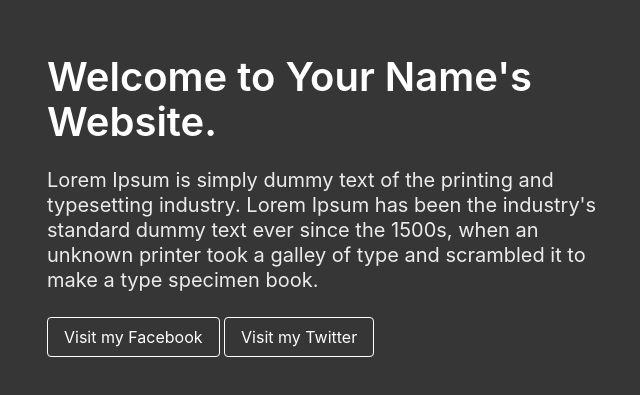
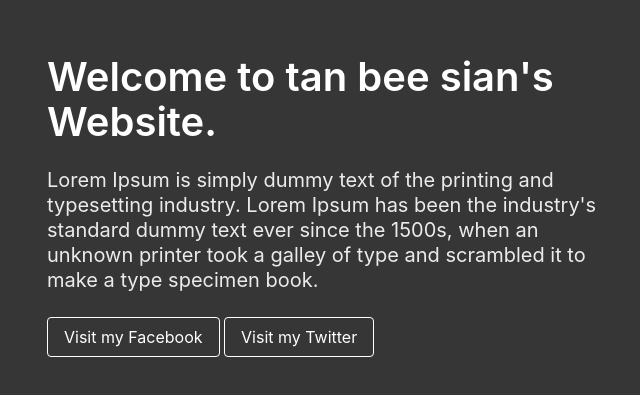
Before and after one commit to tanbs/tanbeesian, a plain HTML site: page index.html in a window 1280 px wide. Shown: the part 195-590 px from the top of the page, without its empty margins (311-951 px from the left). Drawn offline with nearby package versions, Linux system fonts and the light colour scheme.

Commit message:
test
test

```diff
--- a/index.html
+++ b/index.html
@@ -1,7 +1,7 @@
 <!DOCTYPE html>
 <html>
     <head>
-        <title>Your Name's Website</title>
+        <title>tan bee sian's Website</title>
         <link rel="stylesheet"
             href="https://cdn.jsdelivr.net/npm/bulma@0.9.2/css/bulma.min.css">
         <meta name="viewport" content="width=device-width, initial-scale=1">
@@ -13,7 +13,7 @@
             <div class="columns is-vcentered is-centered">
                 <div class="column is-6">
                     <div class="block">
-                        <h1 class="title is-2">Welcome to Your Name's Website.</h1>
+                        <h1 class="title is-2">Welcome to tan bee sian's Website.</h1>
                     </div>
                     <div class="block">
                         <h2 class="subtitle">Lorem Ipsum is simply dummy text of the printing and typesetting industry. Lorem Ipsum has been the industry's standard dummy text ever since the 1500s, when an unknown printer took a galley of type and scrambled it to make a type specimen book.<br>
```
